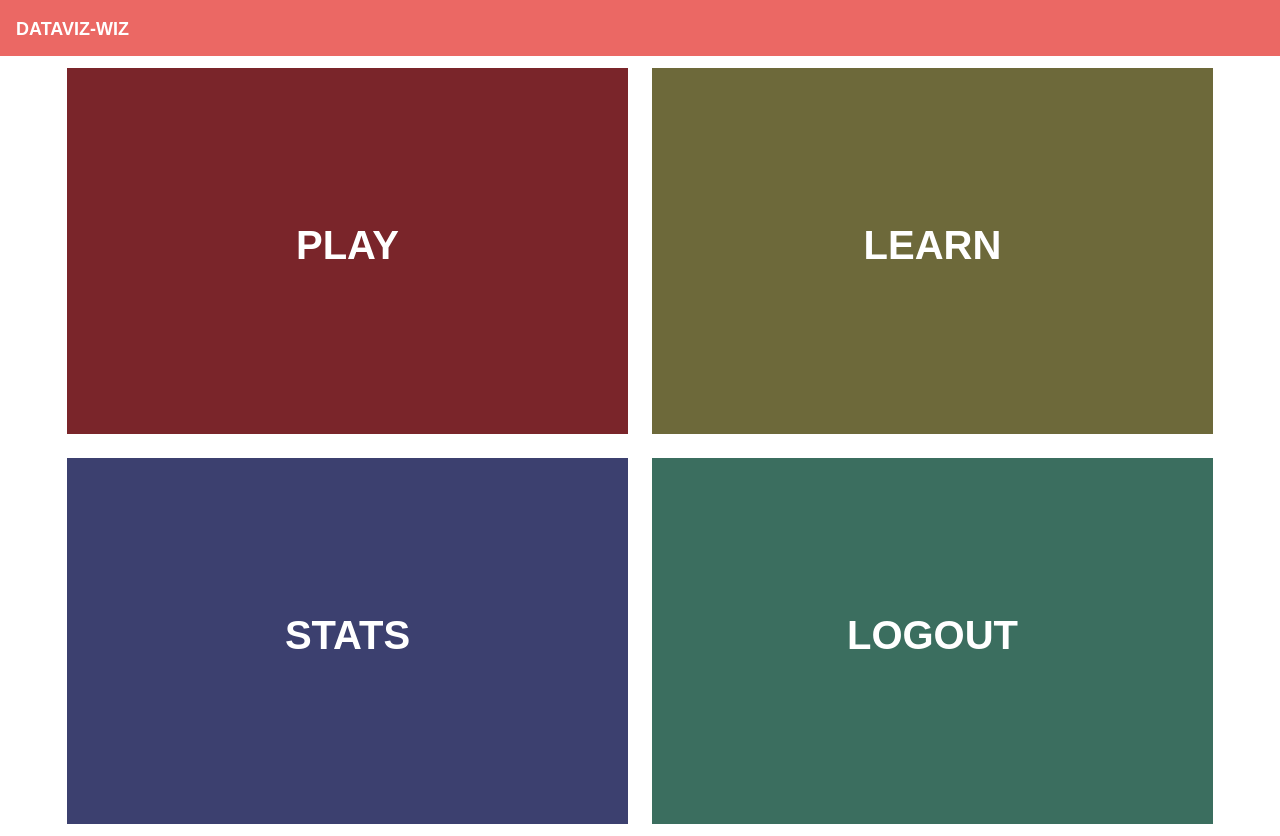
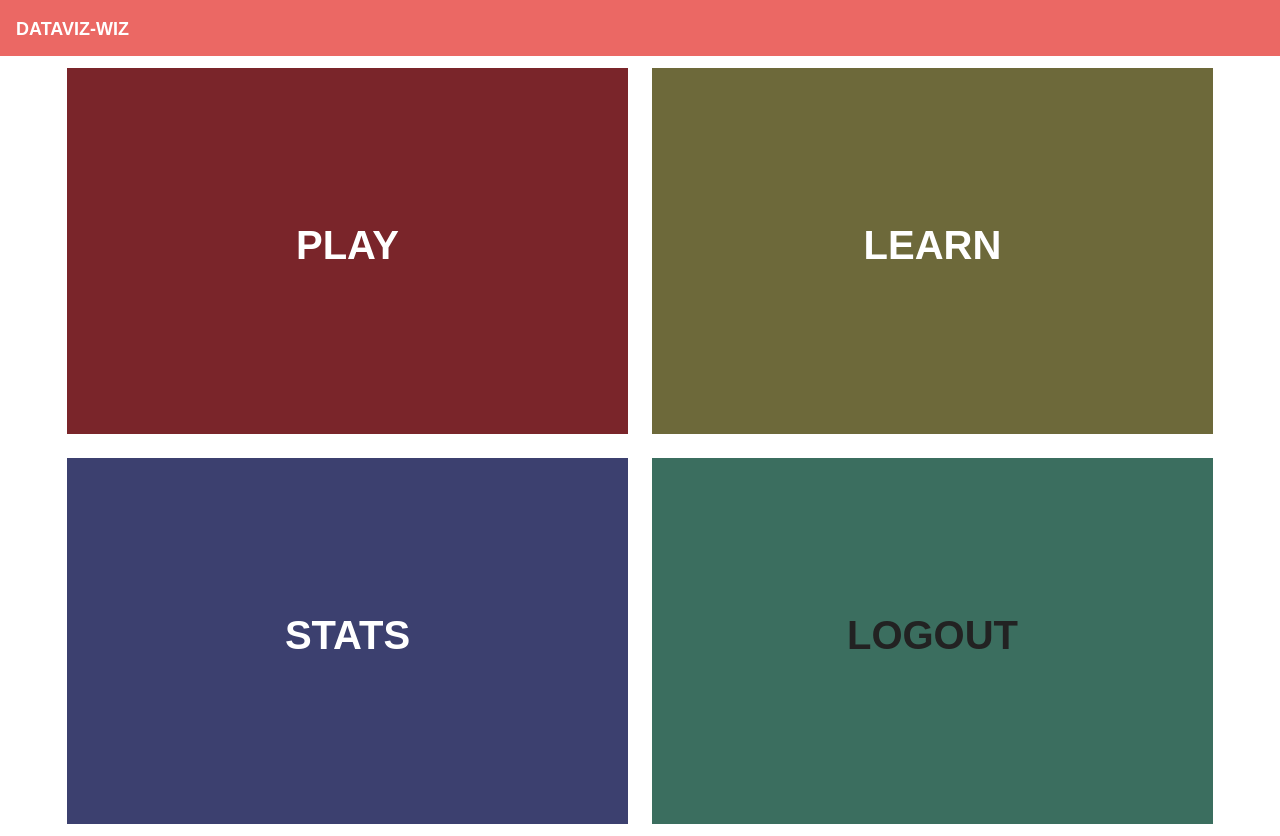
Before and after one commit to dmeeks91/dataViz-Wiz, a React (Create React App) app in the folder client/: page /dashboard in a window 1280 px wide. Built offline with nearby package versions, Linux system fonts and the light colour scheme; a web font is replaced by a local one.

Commit message:
More login updates

```diff
--- a/client/src/pages/Dashboard/Dashboard.js
+++ b/client/src/pages/Dashboard/Dashboard.js
@@ -1,16 +1,29 @@
 import React, { Component } from "react";
-// import {Container} from "../../components/Grid";
+import {Redirect} from "react-router-dom";
 import { Link } from 'react-router-dom';
+import db from "../../utils/indexedDB";
 import "./Dashboard.css";
 
 class Dashboard extends Component {
   state = {
+    logOut: false
   };
 
   componentDidMount() {
-  }
+  };
+
+  logOut(){
+    db.table('userProfile')
+      .clear()
+      .then(()=>{
+        this.setState({logOut: true});
+      })
+  };
 
   render() {
+    if (this.state.logOut) {
+        return <Redirect to="/"/>;
+    }
     return (
         <div className="container" id="btnHolder">
           <div className="row">
@@ -32,9 +45,9 @@ class Dashboard extends Component {
               </Link>
             </div>
             <div className="col logoutCol">
-              <Link className="dashLink" to="/">
-                <h1 className="dashBtn">LOGOUT</h1>
-              </Link>
+              {/* <Link className="dashLink" to="/"> */}
+                <h1 className="dashBtn" onClick={()=>this.logOut()}>LOGOUT</h1>
+              {/* </Link> */}
             </div>
           </div>
         </div>
--- a/client/src/pages/Login/Login.js
+++ b/client/src/pages/Login/Login.js
@@ -29,10 +29,12 @@ class Login extends Component {
             email: gProfile.getEmail(),
         };
 
+    //add to IndexedDB
     db.table('userProfile')
       .add(profile)
       .then(id => {
           this.setState({ goToDashboard: true })
+          //add to mongoose ... findAndUpdate
       })
 
   };
--- a/client/src/utils/indexedDB.js
+++ b/client/src/utils/indexedDB.js
@@ -1,6 +1,8 @@
 import Dexie from 'dexie';
 
 const db = new Dexie('dataVizDB');
-db.version(1).stores({ userProfile: '++id' });
+db.version(1).stores({
+    userProfile: '++id'
+});
 
 export default db;
```
